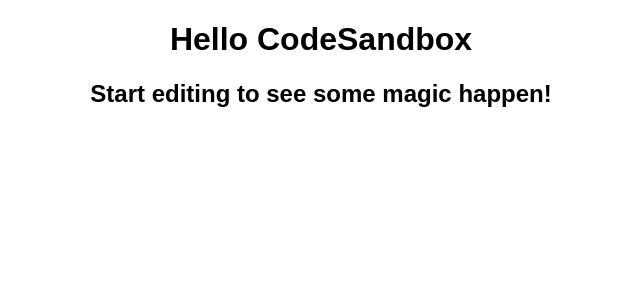
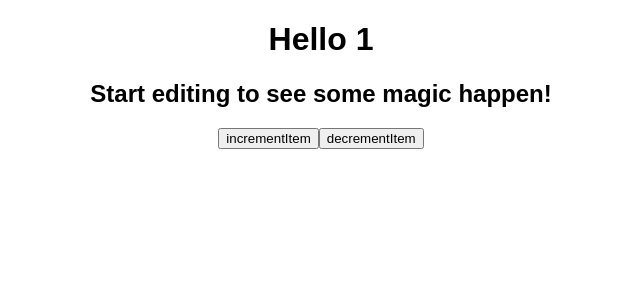
Before and after one commit to woukl22/react-hooks, a React (Create React App) app: page / in a window 1280 px wide. Shown: the top 300 px of the page, without its empty margins (319-959 px from the left). Built offline with nearby package versions, Linux system fonts and the light colour scheme.

Commit message:
Learn react hooks 'useState'

```diff
--- a/src/App.js
+++ b/src/App.js
@@ -1,10 +1,18 @@
+import React, { useState } from "react";
+import ReactDOM from "react-dom";
+
 import "./styles.css";
 
 export default function App() {
+  const [item, setItem] = useState(1);
+  const incrementItem = () => setItem(item + 1);
+  const decrementItem = () => setItem(item - 1);
   return (
     <div className="App">
-      <h1>Hello CodeSandbox</h1>
+      <h1>Hello {item}</h1>
       <h2>Start editing to see some magic happen!</h2>
+      <button onClick={incrementItem}>incrementItem</button>
+      <button onClick={decrementItem}>decrementItem</button>
     </div>
   );
 }
```
Also changed, not shown: 1 other file (tests, documents, lock files or other folders).
